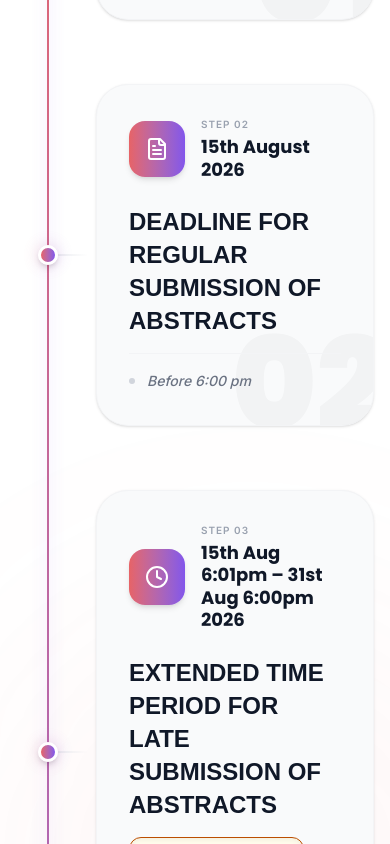
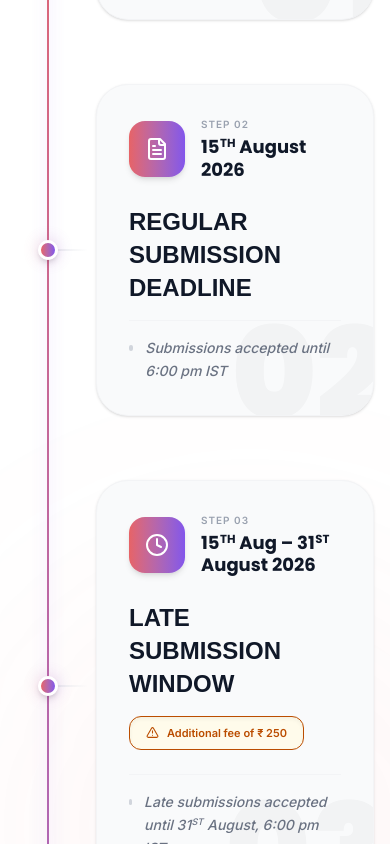
Before and after one commit to benhivedesigning-source/ELTAI-Temp-2, a React (Vite) app: page /submit/important-dates in a window 390 px wide. Shown: the part 940-1784 px from the top of the page. Built offline with nearby package versions, Linux system fonts and the light colour scheme.

Commit message:
final modification

```diff
--- /dev/null
+++ b/src/components/Ordinal.tsx
@@ -0,0 +1,38 @@
+import React from 'react';
+
+interface OrdinalProps {
+  text: string;
+}
+
+/**
+ * A component that finds ordinal suffixes (st, nd, rd, th) following numbers
+ * and wraps them in a <sup> tag for standard superscript formatting.
+ */
+const Ordinal: React.FC<OrdinalProps> = ({ text }) => {
+  if (!text) return null;
+
+  // Regex to match numbers followed by ordinal suffixes
+  // Captures the number and the suffix separately
+  const parts = text.split(/([0-9]+(?:st|nd|rd|th))/gi);
+
+  return (
+    <>
+      {parts.map((part, i) => {
+        const match = part.match(/^([0-9]+)(st|nd|rd|th)$/i);
+        if (match) {
+          return (
+            <span key={i} className="inline-flex items-baseline">
+              {match[1]}
+              <sup className="text-[0.65em] leading-none ml-[0.05em] select-none uppercase">
+                {match[2]}
+              </sup>
+            </span>
+          );
+        }
+        return part;
+      })}
+    </>
+  );
+};
+
+export default Ordinal;
--- a/src/pages/EltaiPage.tsx
+++ b/src/pages/EltaiPage.tsx
@@ -3,6 +3,7 @@ import { motion } from 'motion/react';
 import { Link } from 'react-router-dom';
 import { BookOpen, Users, Globe, Award, ArrowRight, ChevronDown, User, Calendar, CheckCircle, Network, Building } from 'lucide-react';
 import PageBanner from '../components/PageBanner';
+import Ordinal from '../components/Ordinal';
 
 const EltaiPage = () => {
   useEffect(() => {
@@ -64,7 +65,7 @@ const EltaiPage = () => {
                   <div className="bg-white rounded-2xl p-4 border border-gray-100 shadow-sm hover:shadow-md transition-shadow">
                     <div className="text-xs text-gray-400 mb-1">Founded On</div>
                     <div className="text-lg font-bold text-gray-900 flex items-center gap-2">
-                      <Calendar size={16} className="text-[#e76366]" /> 7th August 1969
+                      <Calendar size={16} className="text-[#e76366]" /> <Ordinal text="7th August 1969" />
                     </div>
                   </div>
                   <div className="bg-white rounded-2xl p-4 border border-gray-100 shadow-sm hover:shadow-md transition-shadow">
--- a/src/pages/ImportantDatesPage.tsx
+++ b/src/pages/ImportantDatesPage.tsx
@@ -3,6 +3,7 @@ import { motion, AnimatePresence } from 'motion/react';
 import { Link } from 'react-router-dom';
 import { AlertTriangle, Clock, Calendar, CheckCircle, ArrowRight, Star, Unlock, FileText, UserCheck, Sparkles, Users, MapPin, Mic, BookOpen, Award } from 'lucide-react';
 import PageBanner from '../components/PageBanner';
+import Ordinal from '../components/Ordinal';
 
 const ImportantDatesPage = () => {
   useEffect(() => {
@@ -21,7 +22,7 @@ const ImportantDatesPage = () => {
       id: 1,
       type: 'opening',
       date: '15th April 2026',
-      title: 'Submission of Abstracts opens on',
+      title: 'Abstract Submission Opens',
       dotColor: 'bg-[#22c55e]',
       pillBg: 'bg-green-600',
       hoverBorder: 'hover:border-green-500',
@@ -32,8 +33,8 @@ const ImportantDatesPage = () => {
       id: 2,
       type: 'regular',
       date: '15th August 2026',
-      title: 'Deadline for Regular Submission of Abstracts',
-      extra: 'Before 6:00 pm',
+      title: 'Regular Submission Deadline',
+      extra: 'Submissions accepted until 6:00 pm IST',
       dotColor: 'bg-gradient-to-r from-[#e76366] to-[#8355eb]',
       pillBg: 'bg-gradient-to-r from-[#e76366] to-[#8355eb]',
       hoverBorder: 'hover:border-[#e76366]',
@@ -43,9 +44,9 @@ const ImportantDatesPage = () => {
     {
       id: 3,
       type: 'late',
-      date: '15th Aug 6:01pm – 31st Aug 6:00pm 2026',
-      title: 'Extended Time Period for Late Submission of Abstracts',
-      extra: 'From 6:01pm on 15th August 2026 To 6:00 pm on 31st August 2026',
+      date: '15th Aug – 31st August 2026',
+      title: 'Late Submission Window',
+      extra: 'Late submissions accepted until 31st August, 6:00 pm IST',
       dotColor: 'bg-gradient-to-r from-[#e76366] to-[#8355eb]',
       pillBg: 'bg-gradient-to-r from-[#e76366] to-[#8355eb]',
       hoverBorder: 'hover:border-amber-500',
@@ -60,8 +61,9 @@ const ImportantDatesPage = () => {
     {
       id: 4,
       type: 'acceptance',
-      date: 'Within 15 days of submission',
+      date: 'Within 15 Days of Submission',
       title: 'Notification of Acceptance',
+      extra: 'Notification will be sent via registered email',
       dotColor: 'bg-[#8355eb]',
       pillBg: 'bg-[#8355eb]',
       hoverBorder: 'hover:border-[#8355eb]',
@@ -71,9 +73,9 @@ const ImportantDatesPage = () => {
     {
       id: 5,
       type: 'presenter-reg',
-      date: '15th September 2026',
-      title: 'Deadline for Presenters to Register',
-      extra: 'Before 6:00 pm',
+      date: '25th September 2026',
+      title: 'Presenter Registration Deadline',
+      extra: 'Deadline for presenters to register (by 6:00 pm IST)',
       dotColor: 'bg-gradient-to-r from-[#e76366] to-[#8355eb]',
       pillBg: 'bg-gradient-to-r from-[#e76366] to-[#8355eb]',
       hoverBorder: 'hover:border-[#8355eb]',
@@ -83,25 +85,25 @@ const ImportantDatesPage = () => {
     {
       id: 6,
       type: 'early-bird',
-      date: '15th September 2026',
-      title: 'Deadline for Early-bird Registrations',
-      extra: 'Before 6:00 pm',
+      date: '25th September 2026',
+      title: 'Early-Bird Registration Deadline',
+      extra: 'Discounted rates apply until 6:00 pm IST',
       dotColor: 'bg-gradient-to-r from-[#e76366] to-[#8355eb]',
       pillBg: 'bg-gradient-to-r from-[#e76366] to-[#8355eb]',
       hoverBorder: 'hover:border-green-500',
       icon: Sparkles,
       glow: 'group-hover:shadow-[0_0_40px_rgba(34,197,94,0.2)]',
       badge: {
-        text: 'Early-bird Rate',
+        text: 'Early-Bird Rate',
         colorClass: 'bg-green-950 border-green-800 text-green-400'
       }
     },
     {
       id: 7,
       type: 'regular-reg',
-      date: '15th Sep 6:01pm – 06th Oct 6:00pm 2026',
-      title: 'Deadline for Regular Registrations',
-      extra: 'From 6:01 pm on 15th September 2026 To 6:00 pm on 06th October 2026',
+      date: '26th Sep – 6th October 2026',
+      title: 'Regular Registration Window',
+      extra: 'Online registration closes on 6th October, 6:00 pm IST',
       dotColor: 'bg-gradient-to-r from-[#e76366] to-[#8355eb]',
       pillBg: 'bg-gradient-to-r from-[#e76366] to-[#8355eb]',
       hoverBorder: 'hover:border-[#e76366]',
@@ -111,8 +113,8 @@ const ImportantDatesPage = () => {
     {
       id: 8,
       type: 'on-the-spot',
-      date: '07th and 08th October 2026',
-      title: 'On-the-spot Registrations',
+      date: '7th and 8th October 2026',
+      title: 'On-the-Spot Registrations',
       dotColor: 'bg-[#e76366]',
       pillBg: 'bg-[#e76366]',
       hoverBorder: 'hover:border-[#e76366]',
@@ -122,20 +124,21 @@ const ImportantDatesPage = () => {
     {
       id: 9,
       type: 'conference',
-      date: '07th to 10th October 2026',
+      date: '7th – 10th October 2026',
       title: 'Conference Dates',
       extra: 'MIT ADT University, Pune, Maharashtra',
       dotColor: 'bg-gradient-to-r from-[#e76366] to-[#8355eb]',
-      pillBg: '',
-      hoverBorder: '',
+      pillBg: 'bg-gradient-to-r from-[#e76366] to-[#8355eb]',
+      hoverBorder: 'hover:border-[#e76366]',
       icon: Mic,
+      glow: 'group-hover:shadow-[0_0_80px_rgba(231,99,102,0.3)]',
       isHero: true
     },
     {
       id: 10,
       type: 'full-paper',
       date: '31st October 2026',
-      title: 'Deadline for Full-paper Submission',
+      title: 'Full-Paper Submission Deadline',
       dotColor: 'bg-gradient-to-r from-[#e76366] to-[#8355eb]',
       pillBg: 'bg-gradient-to-r from-[#e76366] to-[#8355eb]',
       hoverBorder: 'hover:border-[#8355eb]',
@@ -145,9 +148,9 @@ const ImportantDatesPage = () => {
     {
       id: 11,
       type: 'publication',
-      date: 'After the conference',
-      title: 'Publication',
-      extra: 'Scopus, JELT and JTREL',
+      date: 'Post-Conference',
+      title: 'Publication Release',
+      extra: 'Scopus, JELT, and JTREL indexed journals',
       dotColor: 'bg-[#8355eb]',
       pillBg: 'bg-[#8355eb]',
       hoverBorder: 'hover:border-[#8355eb]',
@@ -248,50 +251,29 @@ const ImportantDatesPage = () => {
                         transition={{ duration: 0.8, ease: "easeOut" }}
                         className={`w-full max-w-md`}
                       >
-                        {node.isHero ? (
-                          <div className="relative p-[2px] rounded-[2.5rem] bg-gradient-to-r from-[#e76366] to-[#8355eb] overflow-hidden shadow-[0_0_50px_rgba(131,85,235,0.2)] group-hover:shadow-[0_0_80px_rgba(231,99,102,0.3)] transition-all duration-500 hover:-translate-y-2 cursor-pointer">
-                            <div className="bg-white rounded-[2.4rem] p-10 relative z-10 overflow-hidden text-center md:text-left">
-                              <div className="absolute top-0 right-0 w-64 h-64 bg-gradient-to-br from-[#e76366]/10 to-[#8355eb]/10 blur-3xl rounded-full"></div>
+                        <div className="relative group/card">
+                          {/* Animated Glow Backdrop */}
+                          <div className={`absolute -inset-[2px] rounded-[2rem] bg-gradient-to-r from-[#e76366] to-[#8355eb] opacity-0 ${node.isHero ? 'opacity-20' : 'group-hover/card:opacity-100'} transition-opacity duration-500 blur-sm`}></div>
 
-                              <div className="flex flex-col md:flex-row items-center md:items-start gap-6 relative z-10">
-                                <div className="w-20 h-20 rounded-2xl bg-gradient-to-br from-[#e76366] to-[#8355eb] flex items-center justify-center shadow-xl shrink-0">
-                                  <node.icon size={40} className="text-white" />
-                                </div>
-                                <div>
-                                  <div className="font-heading font-black text-2xl text-gray-900 mb-2 tracking-tight uppercase">{node.date}</div>
-                                  <div className="font-heading font-black text-4xl md:text-5xl mb-4 leading-none uppercase" style={gradientText}>{node.title}</div>
-                                  <div className="inline-flex items-center gap-2 bg-gray-50 rounded-full px-4 py-2 text-gray-600 font-bold text-sm border border-gray-100 uppercase tracking-widest">
-                                    <MapPin size={16} className="text-[#e76366]" />
-                                    {node.extra}
-                                  </div>
-                                </div>
-                              </div>
-                            </div>
-                          </div>
-                        ) : (
-                          <div className="relative">
-                            {/* Animated Glow Backdrop */}
-                            <div className={`absolute -inset-[1px] rounded-[2rem] bg-gray-100 opacity-0 group-hover:opacity-100 transition-opacity duration-500 blur-sm`}></div>
-
-                            <div className={`relative bg-gray-50 border border-gray-100 rounded-[2rem] p-8 transition-all duration-500 ${node.hoverBorder} ${node.glow} hover:bg-white hover:-translate-y-2 overflow-hidden cursor-pointer shadow-sm`}>
+                          <div className={`relative bg-gray-50 border transition-all duration-500 ${node.isHero ? 'border-[#e76366] bg-white ring-1 ring-[#e76366]/20' : 'border-gray-100 bg-gray-50'} rounded-[2rem] p-8 ${node.hoverBorder} ${node.glow} hover:bg-white hover:-translate-y-2 overflow-hidden cursor-pointer shadow-sm`}>
                             {/* Watermark Number */}
-                              <div className="absolute -right-4 -bottom-6 text-[8rem] font-black text-gray-900/[0.03] pointer-events-none font-['Poppins'] leading-none select-none transition-transform duration-500 group-hover:scale-110 group-hover:text-gray-900/[0.05]">
+                            <div className={`absolute -right-4 -bottom-6 text-[8rem] font-black pointer-events-none font-['Poppins'] leading-none select-none transition-transform duration-500 group-hover/card:scale-110 ${node.isHero ? 'text-[#e76366]/[0.06]' : 'text-gray-900/[0.03] group-hover/card:text-gray-900/[0.05]'}`}>
                               {(index + 1).toString().padStart(2, '0')}
                             </div>
 
                             <div className="flex items-center gap-4 mb-6 relative z-10">
-                                <div className={`w-14 h-14 rounded-2xl ${node.pillBg} flex items-center justify-center shadow-md shrink-0 group-hover:scale-110 transition-transform duration-500`}>
+                              <div className={`w-14 h-14 rounded-2xl ${node.pillBg} flex items-center justify-center shadow-md shrink-0 group-hover/card:scale-110 transition-transform duration-500`}>
                                 <node.icon size={24} className="text-white" />
                               </div>
                               <div className="flex-1">
-                                  <div className="text-gray-400 text-[10px] font-black uppercase tracking-widest mb-1">Step {(index + 1).toString().padStart(2, '0')}</div>
-                                  <div className="font-['Poppins'] font-bold text-gray-900 text-lg leading-tight">{node.date}</div>
+                                <div className={`text-[10px] font-black uppercase tracking-widest mb-1 ${node.isHero ? 'text-[#e76366]' : 'text-gray-400'}`}>Step {(index + 1).toString().padStart(2, '0')}</div>
+                                <div className="font-['Poppins'] font-bold text-gray-900 text-lg leading-tight"><Ordinal text={node.date} /></div>
                               </div>
                             </div>
 
                             <div className="relative z-10">
-                                <h3 className="font-['Poppins'] font-black text-2xl text-gray-900 leading-snug mb-4 group-hover:text-transparent group-hover:bg-clip-text group-hover:bg-gradient-to-r group-hover:from-[#e76366] group-hover:to-[#8355eb] transition-all">
-                                  {node.title}
+                              <h3 className={`font-['Poppins'] font-black text-2xl leading-snug mb-4 transition-all ${node.isHero ? 'text-transparent bg-clip-text bg-gradient-to-r from-[#e76366] to-[#8355eb]' : 'text-gray-900 group-hover/card:text-transparent group-hover/card:bg-clip-text group-hover/card:bg-gradient-to-r group-hover/card:from-[#e76366] group-hover/card:to-[#8355eb]'}`}>
+                                <Ordinal text={node.title} />
                               </h3>
 
                               {node.badge && (
@@ -303,16 +285,19 @@ const ImportantDatesPage = () => {
 
                               {node.extra && (
                                 <div className="flex items-start gap-3 mt-2 pt-4 border-t border-gray-100">
-                                    <div className="w-1.5 h-1.5 rounded-full bg-gray-300 mt-2 group-hover:bg-[#8355eb] transition-colors"></div>
-                                    <p className="text-gray-500 text-sm italic font-medium leading-relaxed">
-                                      {node.extra}
+                                  {node.isHero ? (
+                                    <MapPin size={16} className="text-[#e76366] shrink-0 mt-0.5" />
+                                  ) : (
+                                    <div className="w-1.5 h-1.5 rounded-full bg-gray-300 mt-2 group-hover/card:bg-[#8355eb] transition-colors"></div>
+                                  )}
+                                  <p className={`text-sm italic font-medium leading-relaxed ${node.isHero ? 'text-gray-700 font-bold not-italic' : 'text-gray-500'}`}>
+                                    <Ordinal text={node.extra} />
                                   </p>
                                 </div>
                               )}
                             </div>
                           </div>
                         </div>
-                        )}
                       </motion.div>
                     </div>
                   </div>
@@ -344,20 +329,42 @@ const ImportantDatesPage = () => {
             Register Now
           </h2>
 
-          <div className="mt-10 flex gap-4 justify-center flex-wrap">
+          <motion.div
+            initial={{ opacity: 0, y: 20 }}
+            whileInView={{ opacity: 1, y: 0 }}
+            viewport={{ once: true }}
+            transition={{ delay: 0.3, duration: 0.8 }}
+            className="mt-10 flex gap-4 justify-center flex-wrap"
+          >
+            <motion.div
+              whileHover={{ scale: 1.05 }}
+              whileTap={{ scale: 0.95 }}
+            >
               <Link
                 to="/register/registration-fees"
-              className="bg-gradient-to-r from-[#e76366] to-[#8355eb] rounded-full px-10 py-4 font-black text-white text-xl hover:shadow-[0_0_30px_rgba(231,99,102,0.4)] transition-all duration-300"
+                className="group relative block bg-gradient-to-r from-[#e76366] to-[#8355eb] rounded-full px-10 py-4 font-black text-white text-xl transition-all duration-300 overflow-hidden"
               >
-              Register Now →
+                {/* Glow effect on hover */}
+                <span className="absolute inset-0 bg-white/20 opacity-0 group-hover:opacity-100 transition-opacity duration-300"></span>
+                <span className="relative z-10">Register Now →</span>
+
+                {/* External secondary glow */}
+                <div className="absolute inset-0 rounded-full shadow-[0_0_30px_rgba(231,99,102,0.4)] opacity-50 group-hover:opacity-100 transition-opacity"></div>
               </Link>
+            </motion.div>
+
+            <motion.div
+              whileHover={{ scale: 1.05 }}
+              whileTap={{ scale: 0.95 }}
+            >
               <Link
                 to="/submit/call-for-abstracts"
-              className="border-2 border-white/20 rounded-full px-10 py-4 font-black text-white text-xl hover:bg-white/10 transition-all duration-300"
+                className="block border-2 border-white/20 rounded-full px-10 py-4 font-black text-white text-xl hover:bg-white/10 hover:border-white/40 transition-all duration-300"
               >
                 Submit Abstract
               </Link>
-          </div>
+            </motion.div>
+          </motion.div>
         </div>
       </section>
     </div>
--- a/src/pages/MITADTUniversityPage.tsx
+++ b/src/pages/MITADTUniversityPage.tsx
@@ -7,6 +7,7 @@ import {
   Award, Briefcase, ExternalLink, ArrowRight
 } from 'lucide-react';
 import PageBanner from '../components/PageBanner';
+import Ordinal from '../components/Ordinal';
 
 const MITADTUniversityPage = () => {
   useEffect(() => {
@@ -52,7 +53,7 @@ const MITADTUniversityPage = () => {
 
               <div className="text-gray-600 text-lg leading-relaxed space-y-5 mt-8">
                 <p>
-                  MIT Art, Design and Technology University is honoured to host the <strong className="text-gray-900">20th International and 56th Annual Conference of ELTAI.</strong> With the compelling theme <span className="italic" style={gradientText}>'English on the Edge: Survive? Evolve? Thrive?'</span>, the conference invites educators, researchers, scholars, writers, and learners to reflect on the evolving role of English in a rapidly transforming world shaped by automation, imagination, and innovation.
+                  MIT Art, Design and Technology University is honoured to host the <strong className="text-gray-900"><Ordinal text="20th International and 56th Annual Conference of ELTAI." /></strong> With the compelling theme <span className="italic" style={gradientText}>'English on the Edge: Survive? Evolve? Thrive?'</span>, the conference invites educators, researchers, scholars, writers, and learners to reflect on the evolving role of English in a rapidly transforming world shaped by automation, imagination, and innovation.
                 </p>
                 <p>
                   MIT Art, Design and Technology University is a UGC-recognised, state private and multi-disciplinary university under the prestigious MIT Group of Institutions. Accredited with <strong className="text-gray-900">NAAC 'A' grade,</strong> it represents a progressive and holistic vision of higher education.
--- a/src/pages/RegistrationFeesPage.tsx
+++ b/src/pages/RegistrationFeesPage.tsx
@@ -3,6 +3,7 @@ import { motion, AnimatePresence } from 'motion/react';
 import { Link, useLocation } from 'react-router-dom';
 import { CheckCircle, UserPlus, Info, ArrowRight, Download, Zap, Star } from 'lucide-react';
 import PageBanner from '../components/PageBanner';
+import Ordinal from '../components/Ordinal';
 
 const RegistrationFeesPage = () => {
   const [selectedPhase, setSelectedPhase] = useState<'earlybird' | 'regular' | 'onthespot'>('earlybird');
@@ -41,7 +42,7 @@ const RegistrationFeesPage = () => {
     <div className="bg-black min-h-screen font-sans text-white overflow-x-hidden">
       <PageBanner
         title="Registration Fees"
-        subtitle="Secure your spot at the 20th International & 56th Annual ELTAI Conference."
+        subtitle={<Ordinal text="Secure your spot at the 20th International & 56th Annual ELTAI Conference." />}
         breadcrumb={[
           { label: "Register", path: "/register" },
           { label: "Registration Fees" }
@@ -154,7 +155,7 @@ const RegistrationFeesPage = () => {
                         className="inline-block bg-gray-50 border border-gray-100 rounded-full px-3 py-1 shadow-sm"
                       >
                         <p className="text-[10px] font-bold text-gray-500 uppercase tracking-wider">
-                          {phase.date}
+                          <Ordinal text={phase.date} />
                         </p>
                       </motion.div>
                     </div>
```
Also changed, not shown: src/pages/DomainsPage.tsx (+36 -12 lines), src/pages/Home.tsx (+10 -9 lines). Lines whose indentation alone changed are shown as unchanged.
